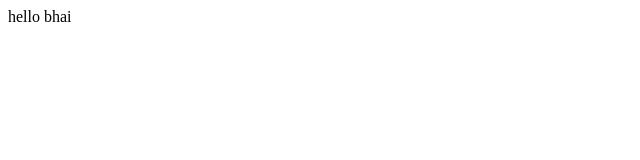
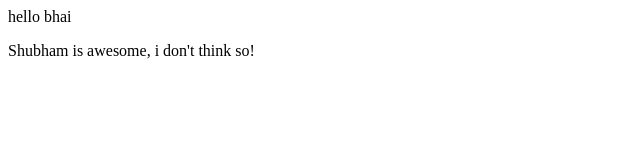
Before and after one commit to iamshubham27/College-sports-website, a plain HTML site: page index.html in a window 1280 px wide. Shown: the whole page, without its empty margins (0-640 px from the left). Drawn offline with Linux system fonts and the light colour scheme.

Commit message:
Added shubham

```diff
--- a/index.html
+++ b/index.html
@@ -1 +1,3 @@
 <p>hello bhai </p>
+
+<p>Shubham is awesome, i don't think so!</p>
```
